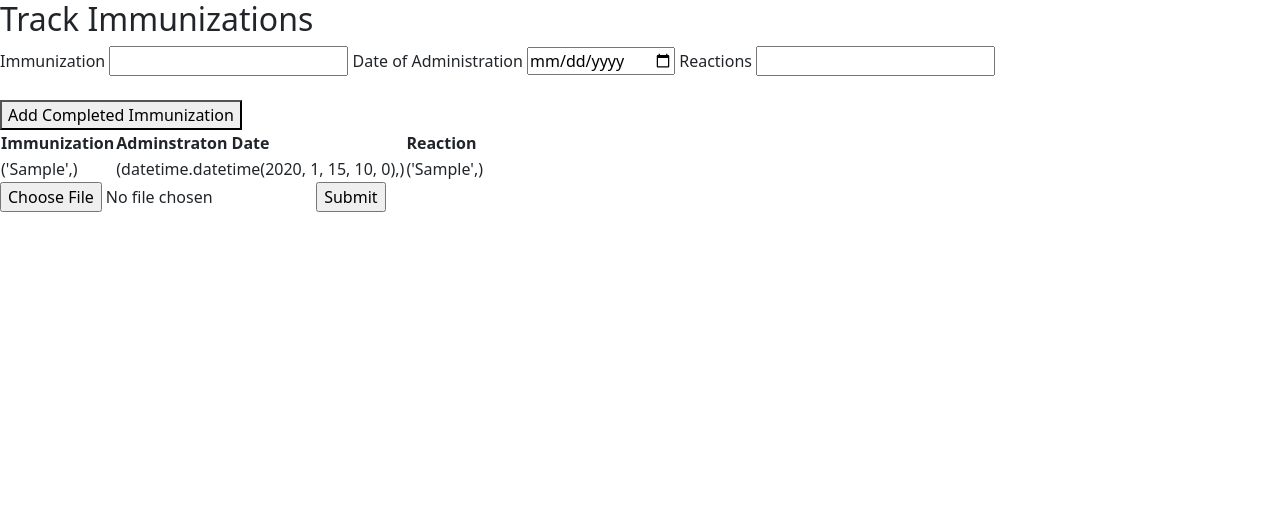
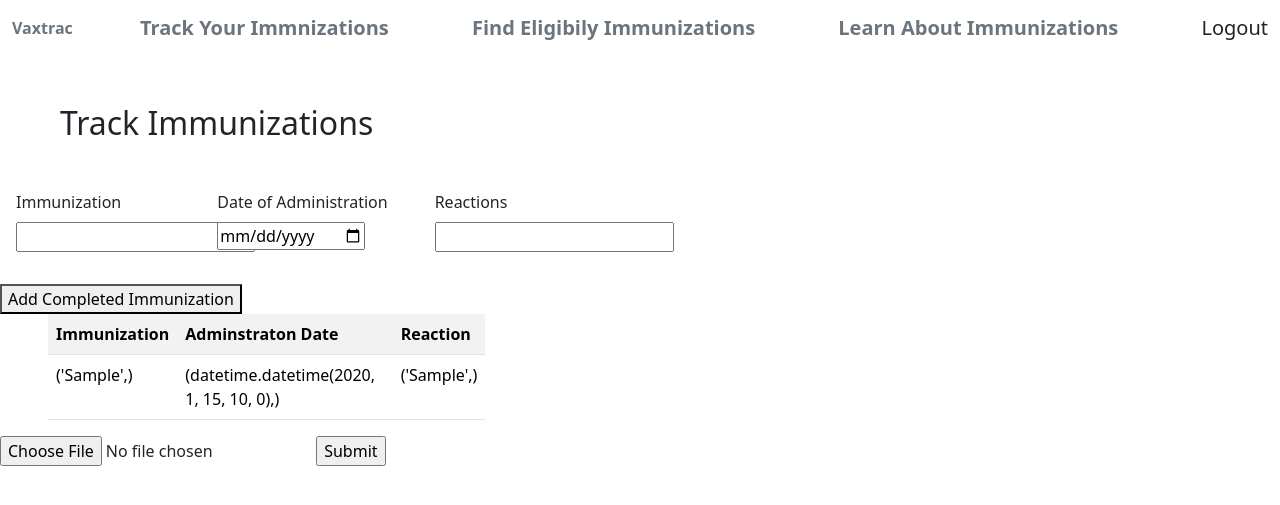
Before and after one commit to ershams/Vaxtrac, a Flask app: page /dashboard in a window 1280 px wide. Shown: the top 505 px of the page. Run offline with Flask 2, Linux system fonts and the light colour scheme; tables that the repository leaves empty hold one stand-in row (values such as "Sample post"); some libraries are stand-ins or nearby versions.

Commit message:
fixed navbar to include links

```diff
--- a/template/base.html
+++ b/template/base.html
@@ -4,13 +4,54 @@
     <meta charset="utf-8">
     <meta name="viewport" content="width=device-width">
     <title>
-      {% block title %}{% endblock %}
+      {% block title %}Vaxtrac{% endblock %}
+      <style>
+        section{
+          padding: 60 px 0;
+        }
+      </style>
+
     </title>
 
-
+    <!-- Bootstrap CSS basic-->
         <link href="https://cdn.jsdelivr.net/npm/bootstrap@5.3.0-alpha1/dist/css/bootstrap.min.css" rel="stylesheet" integrity="sha384-
         GLhlTQ8iRABdZLl6O3oVMWSktQOp6b7In1Zl3/Jr59b6EGGoI1aFkw7cmDA6j6gD" crossorigin="anonymous">
+
+
       <link rel="stylesheet" href="https://cdn.jsdelivr.net/npm/bootstrap-icons@1.10.3/font/bootstrap-icons.css">
+      <nav class="navbar">
+        <div class="container-xxl">
+          <span class="fw-bold text-secondary">
+            Vaxtrac
+        </span>
+          <a href="/dashboard" class="navbar-brand">
+            <span class="fw-bold text-secondary">
+              Track Your Immnizations
+          </span>
+          <a href="/quiz" class="navbar-brand">
+            <span class="fw-bold text-secondary">
+              Find Eligibily Immunizations
+            </span>
+            <a href="/add_vaccines" class="navbar-brand">
+              <span class="fw-bold text-secondary">
+                Learn About Immunizations
+            </span>
+            </a>
+            <span class="lead text-end">
+              Logout
+            </span>
+          </div>
+      </nav>
+      <section id ="intro">
+        <div class="container">
+          <div class="row">
+            <div class="col-5 text-center text-md-start">
+              <!-- <div class="bg-primary m-0 p-3">Vaxtrac</div> -->
+            </div>
+          </div>
+        </div>
+      </section>
+
 
     {% block head %}{% endblock %}
   </head>
--- a/template/dashboard.html
+++ b/template/dashboard.html
@@ -10,17 +10,43 @@
 
 {% block body %}
 
+<div class="container m-5"><h2>Track Immunizations</h2></div>
+<form action="/create_completed_imz" method = "POST">
+  <div class="row ml-2 my-2">
+    <div class="col-2">
+      <div class="px-3">
+      Immunization
+    </div>
+    </div>
+    <div class="col-2">
+      Date of Administration
+    </div>
+    <div class="col-2">
+      Reactions
+    </div>
+  </div>
+  <div class="row ml-2 my-2">
+    <div class="col-2">
+      <div class="px-3">
+      <input type="text" id="imzField" name="imzField" />
+    </div>
+    </div>
+    <div class="col-2">
+      <input type="date" id="adminDateField" name="adminDateField" />
+    </div>
+    <div class="col-2">
+      <input type="text" id="reactionField" name="reactionField" />
+    </div>
+  </div>
+    </sp>
 
-<form action="/create_completed_imz" method = "POST">
-  <h2>Track Immunizations</h2>
-
-  Immunization <input type="text" id="imzField" name="imzField" /> <sp> Date of Administration <input type="date" id="adminDateField" name="adminDateField" /> </sp>
-  Reactions <input type="text" id="reactionField" name="reactionField" /> <br>
   <br><button id="addProfile" type = "submit">Add Completed Immunization</button>
 
 </form>
 
-<table>
+<div class="px-5 col-5">
+<table class="table table-striped">
+
   <tr>
   <th>Immunization</th>
   <th>Adminstraton Date</th>
@@ -35,7 +61,9 @@
       <td>{% for item in reaction %}
         {{item}}<br>
         {% endfor %}</td>
+
 </table>
+</div>
 
 <div>
   <form action="/post-form-data" method="POST" enctype="multipart/form-data">
```
